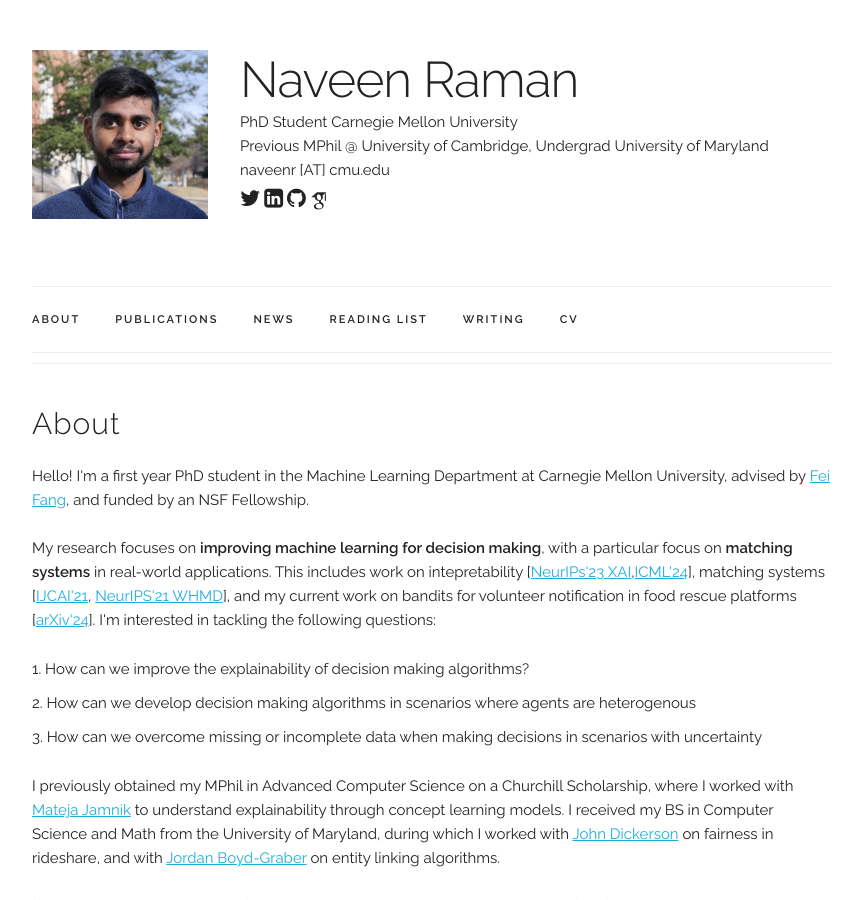
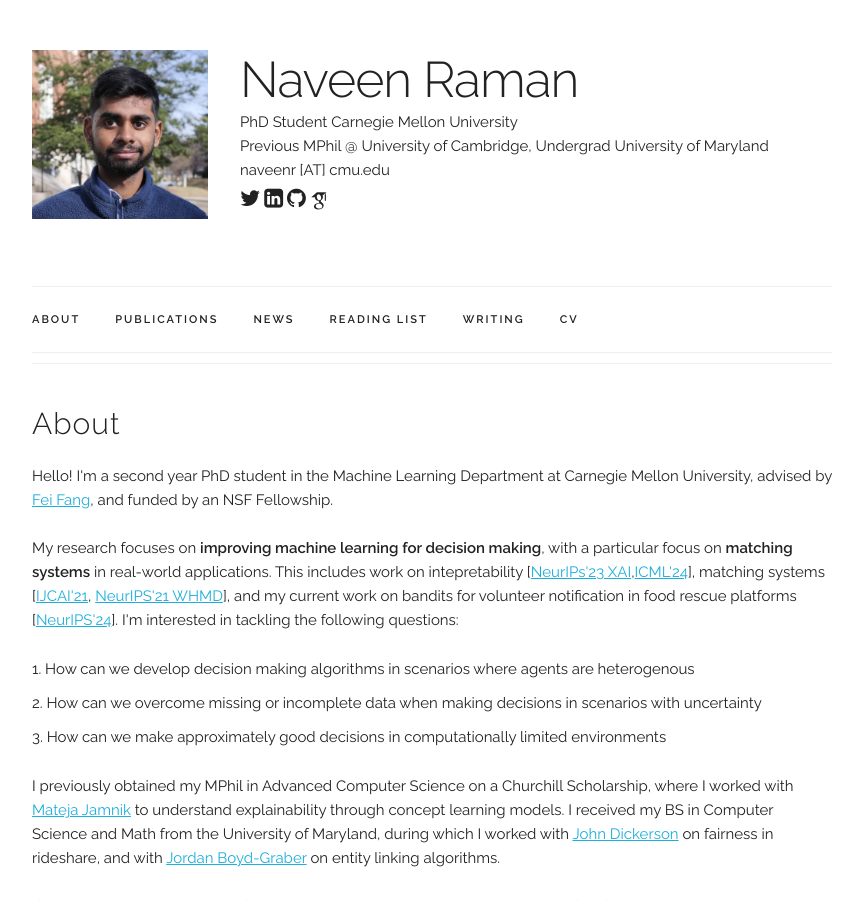
Before and after one commit to naveenr414/naveenr414.github.io, a Jekyll site: the page built from index.html, in a window 1280 px wide and 900 px high. Shown: the whole window, without its empty margins (208-1071 px from the left). Built offline with Jekyll 4.4.1, drawn with Linux system fonts in a browser that asks for light colours; some web fonts are replaced.

Commit message:
Updated index.html

```diff
--- a/index.html
+++ b/index.html
@@ -2,20 +2,19 @@
 layout: default
 title: Home
 ---
-<!-- ========== ABOUT ========= -->
 <span class="anchor" id="about"  id="about"></span>
 <div class="docs-section">
   <h4>About</h4>
   <p>
-  Hello! I'm a first year PhD student in the Machine Learning Department at Carnegie Mellon University, advised by  <a href="https://feifang.info" target="_blank">Fei Fang</a>, and funded by an NSF Fellowship.
+  Hello! I'm a second year PhD student in the Machine Learning Department at Carnegie Mellon University, advised by  <a href="https://feifang.info" target="_blank">Fei Fang</a>, and funded by an NSF Fellowship.
   <br /> <br />
   My research focuses on <b>improving machine learning for decision making</b>, with a particular focus on <b>matching systems</b> in real-world applications.
-  This includes work on intepretability [<a href="https://arxiv.org/abs/2401.01259" target="_blank">NeurIPs'23 XAI</a>,<a href="https://arxiv.org/abs/2405.18217" target="_blank">ICML'24</a>], matching systems [<a href="https://arxiv.org/abs/2110.03524" target="_blank">IJCAI'21</a>, <a href="https://arxiv.org/abs/2112.10768" target="_blank">NeurIPS'21 WHMD</a>], and my current work on bandits for volunteer notification in food rescue platforms [<a href="" target="_blank">arXiv'24</a>].
+  This includes work on intepretability [<a href="https://arxiv.org/abs/2401.01259" target="_blank">NeurIPs'23 XAI</a>,<a href="https://arxiv.org/abs/2405.18217" target="_blank">ICML'24</a>], matching systems [<a href="https://arxiv.org/abs/2110.03524" target="_blank">IJCAI'21</a>, <a href="https://arxiv.org/abs/2112.10768" target="_blank">NeurIPS'21 WHMD</a>], and my current work on bandits for volunteer notification in food rescue platforms [<a href="" target="_blank">NeurIPS'24</a>].
   I'm interested in tackling the following questions:
   <ol>
-    <li> How can we improve the explainability of decision making algorithms? </li>
     <li> How can we develop decision making algorithms in scenarios where agents are heterogenous </li>
     <li> How can we overcome missing or incomplete data when making decisions in scenarios with uncertainty </li>
+    <li> How can we make approximately good decisions in computationally limited environments </li>
   </ol>
   I previously obtained my MPhil in Advanced Computer Science on a Churchill Scholarship, where I worked with <a href="https://www.cl.cam.ac.uk/~mj201/" target="_blank">Mateja Jamnik</a> to understand explainability through concept learning models.
   I received my BS in Computer Science and Math from the University of Maryland, during which I worked with <a href="http://johnpdickerson.com" target="_blank">John Dickerson</a> on fairness in rideshare, and with <a href="http://www.umiacs.umd.edu/user.php?path=jbg" target="_blank">Jordan Boyd-Graber</a> on entity linking algorithms.
@@ -23,6 +22,7 @@ title: Home
   If you want to chat about any of these topics, or just about research in general, feel free to reach out and contact me!
   </p>
 </div>
+
 
 
 <!-- ========== PUBLICATIONS ========== -->
```
